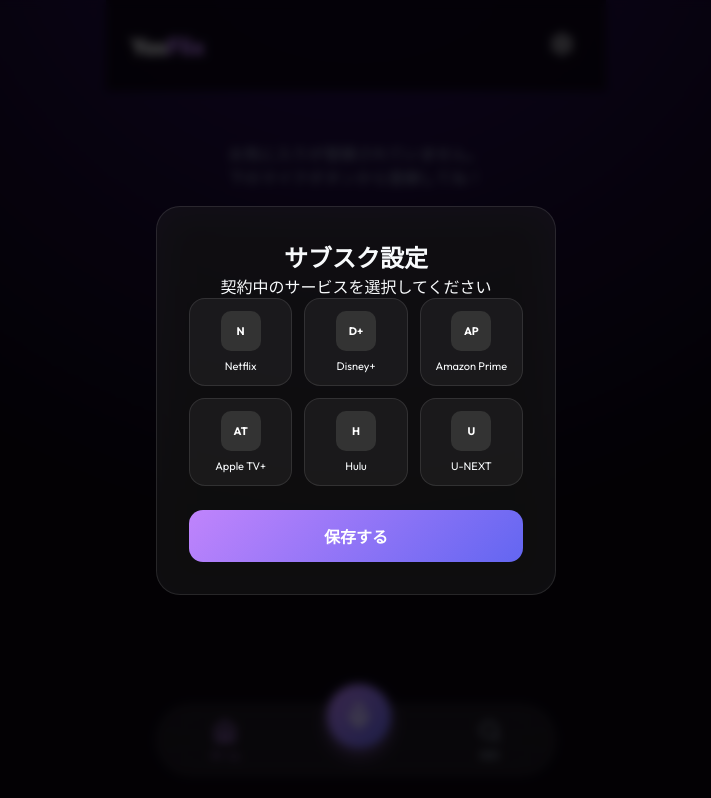
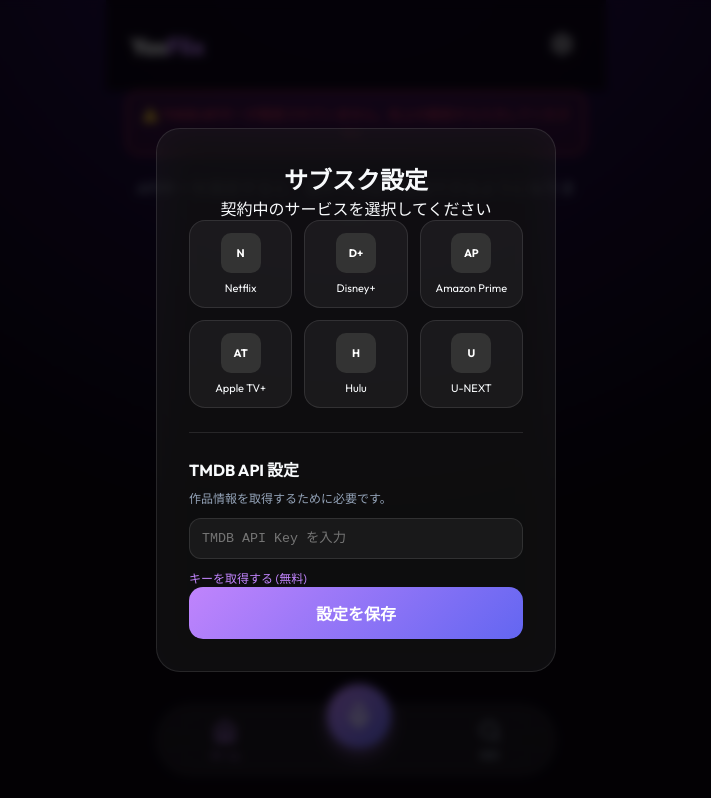
Before and after one commit to tvvvvt-beep/YasFlix, a plain HTML site: page index.html in a window 1280 px wide. Both pictures are taken after a click on the button 846 px from the left and 45 px from the top of the page. Shown: the whole page, without its empty margins (284-995 px from the left). Drawn offline with Linux system fonts and the light colour scheme.

Commit message:
Add API key configuration UI

```diff
--- a/index.html
+++ b/index.html
@@ -65,7 +65,13 @@
                 <div class="provider-grid" id="provider-selector">
                     <!-- Providers will be injected -->
                 </div>
-                <button id="save-settings" class="primary-btn">保存する</button>
+                <div class="settings-section">
+                    <h3>TMDB API 設定</h3>
+                    <p class="settings-hint">作品情報を取得するために必要です。</p>
+                    <input type="password" id="api-key-input" placeholder="TMDB API Key を入力" class="key-input">
+                    <a href="https://www.themoviedb.org/settings/api" target="_blank" class="text-link">キーを取得する (無料)</a>
+                </div>
+                <button id="save-settings" class="primary-btn">設定を保存</button>
             </div>
         </div>
 
--- a/src/lib/store.js
+++ b/src/lib/store.js
@@ -4,6 +4,9 @@
 
     getSettings: () => JSON.parse(localStorage.getItem('yasflix_settings') || '{"providers": []}'),
     saveSettings: (settings) => localStorage.setItem('yasflix_settings', JSON.stringify(settings)),
+
+    getApiKey: () => localStorage.getItem('yasflix_tmdb_key') || '',
+    saveApiKey: (key) => localStorage.setItem('yasflix_tmdb_key', key),
 
     addFavorite: (show) => {
         const favorites = Store.getFavorites();
--- a/src/lib/tmdb.js
+++ b/src/lib/tmdb.js
@@ -1,9 +1,13 @@
-const TMDB_API_KEY = '4fb6e1d446979a0ebcc0230f36746864'; // Demo key, user should ideally use their own
+import { Store } from './store.js';
+
+const getApiKey = () => Store.getApiKey();
 const BASE_URL = 'https://api.themoviedb.org/3';
 
 export const TMDB = {
     searchSeries: async (query) => {
-        const response = await fetch(`${BASE_URL}/search/tv?api_key=${TMDB_API_KEY}&query=${encodeURIComponent(query)}&language=ja-JP`);
+        const key = getApiKey();
+        if (!key) throw new Error('APIキーが設定されていません。右上の設定から入力してください。');
+        const response = await fetch(`${BASE_URL}/search/tv?api_key=${key}&query=${encodeURIComponent(query)}&language=ja-JP`);
         if (!response.ok) {
             const errData = await response.json();
             throw new Error(errData.status_message || `HTTP Error ${response.status}`);
--- a/src/main.js
+++ b/src/main.js
@@ -31,7 +31,8 @@
             closeResults: document.getElementById('close-results'),
             detailsModal: document.getElementById('details-modal'),
             closeDetails: document.getElementById('close-details'),
-            removeShow: document.getElementById('remove-show')
+            removeShow: document.getElementById('remove-show'),
+            apiKeyInput: document.getElementById('api-key-input')
         };
 
         this.currentDetailsId = null;
@@ -52,6 +53,18 @@
 
     async renderDashboard() {
         this.elements.main.innerHTML = '<div class="loading-state"><div class="spinner"></div><p>最新情報を取得中...</p></div>';
+
+        if (!Store.getApiKey()) {
+            this.elements.main.innerHTML = `
+                <div class="api-warning">
+                    ⚠️ TMDB APIキーが設定されていません。右上の設定から入力してください。
+                </div>
+                <div class="empty-state" style="text-align: center; color: var(--text-muted);">
+                    <p>APIキーを設定すると、音声で作品を追加できるようになります。</p>
+                </div>
+            `;
+            return;
+        }
 
         if (this.favorites.length === 0) {
             this.elements.main.innerHTML = `
@@ -143,6 +156,8 @@
             </div>
         `).join('');
 
+        this.elements.apiKeyInput.value = Store.getApiKey();
+
         document.querySelectorAll('.provider-item').forEach(el => {
             el.addEventListener('click', () => el.classList.toggle('selected'));
         });
@@ -156,6 +171,10 @@
 
         this.settings.providers = selected;
         Store.saveSettings(this.settings);
+
+        const apiKey = this.elements.apiKeyInput.value.trim();
+        Store.saveApiKey(apiKey);
+
         this.elements.settingsModal.classList.add('hidden');
         this.renderDashboard();
     }
--- a/style.css
+++ b/style.css
@@ -399,6 +399,53 @@
     cursor: pointer;
 }
 
+/* Settings Sections */
+.settings-section {
+    margin-top: 24px;
+    padding-top: 24px;
+    border-top: 1px solid var(--glass-border);
+    text-align: left;
+}
+
+.settings-section h3 {
+    font-size: 16px;
+    margin-bottom: 8px;
+}
+
+.settings-hint {
+    font-size: 12px;
+    color: var(--text-muted);
+    margin-bottom: 12px;
+}
+
+.key-input {
+    width: 100%;
+    padding: 12px;
+    background: rgba(255, 255, 255, 0.05);
+    border: 1px solid var(--glass-border);
+    border-radius: 12px;
+    color: white;
+    font-family: monospace;
+    margin-bottom: 8px;
+}
+
+.text-link {
+    color: var(--primary);
+    font-size: 12px;
+    text-decoration: none;
+}
+
+.api-warning {
+    background: rgba(244, 63, 94, 0.1);
+    border: 1px solid var(--accent-red);
+    color: var(--accent-red);
+    padding: 12px;
+    border-radius: 12px;
+    font-size: 13px;
+    margin-bottom: 20px;
+    text-align: center;
+}
+
 /* Buttons */
 .primary-btn {
     background: linear-gradient(135deg, var(--primary), var(--secondary));
```
